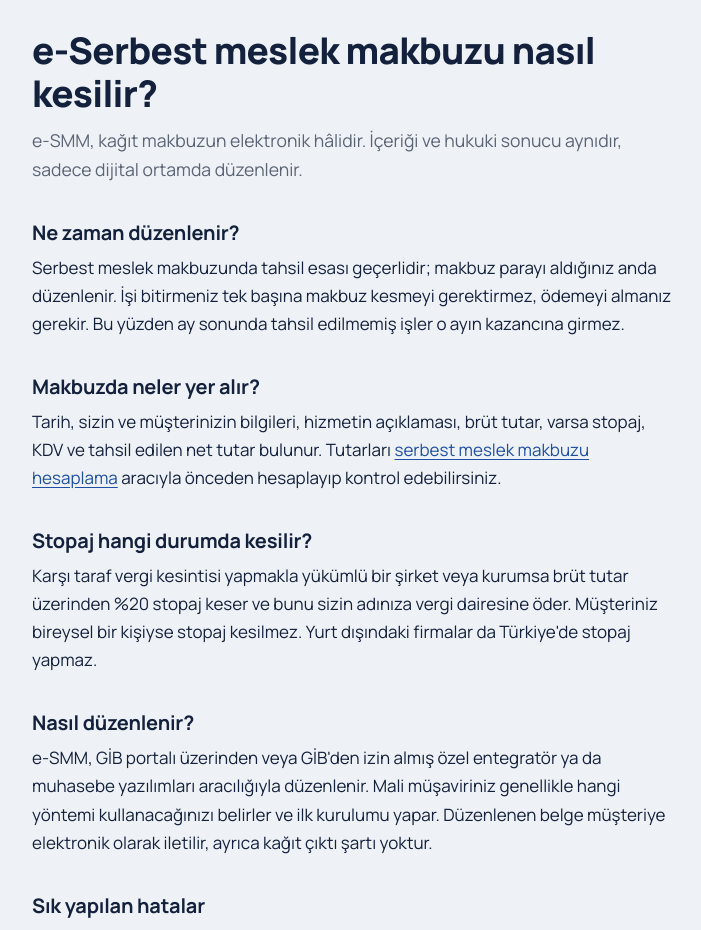
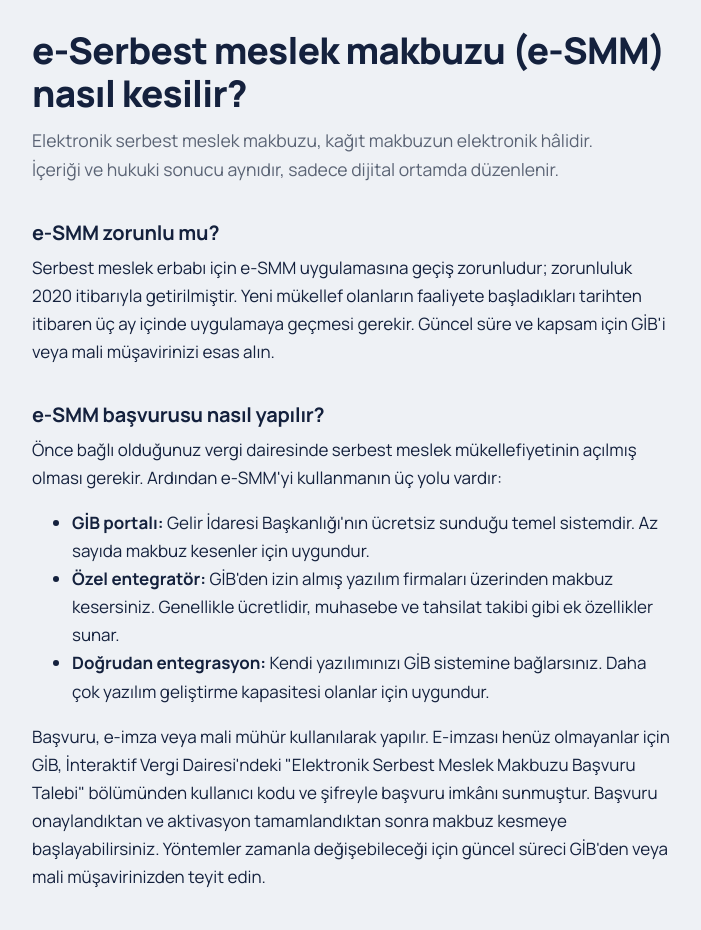
Before and after one commit to yavuzscvk-source/freelancer-vergi, a Next.js app: page /rehber/e-smm-nasil-kesilir in a window 1280 px wide. Shown: the part 100-1030 px from the top of the page, without its empty margins (288-989 px from the left). Built offline with nearby package versions, Linux system fonts and the light colour scheme.

Commit message:
Update page.js

```diff
--- a/app/rehber/e-smm-nasil-kesilir/page.js
+++ b/app/rehber/e-smm-nasil-kesilir/page.js
@@ -3,18 +3,30 @@ import Kaynaklar from "../../Kaynaklar";
 import { sayfa } from "../../../lib/seo";
 
 export const metadata = sayfa({
-  baslik: "E-Serbest Meslek Makbuzu (e-SMM) Nasıl Kesilir?",
-  aciklama: "e-SMM nedir, kimler kullanır, nasıl düzenlenir? Stopaj, KDV, tahsilat zamanı ve sık yapılan hatalar.",
+  baslik: "e-Serbest Meslek Makbuzu (e-SMM) Nasıl Kesilir, Başvuru Nasıl Yapılır?",
+  aciklama: "Elektronik serbest meslek makbuzu (e-SMM) nedir, başvurusu nasıl yapılır, nasıl kesilir? GİB portalı, özel entegratör, stopaj, KDV ve sık yapılan hatalar.",
   yol: "/rehber/e-smm-nasil-kesilir",
 });
 
 export default function Yazi() {
   return (
     <>
-      <h1>e-Serbest meslek makbuzu nasıl kesilir?</h1>
-      <p className="lead">e-SMM, kağıt makbuzun elektronik hâlidir. İçeriği ve hukuki sonucu aynıdır, sadece dijital ortamda düzenlenir.</p>
+      <h1>e-Serbest meslek makbuzu (e-SMM) nasıl kesilir?</h1>
+      <p className="lead">Elektronik serbest meslek makbuzu, kağıt makbuzun elektronik hâlidir. İçeriği ve hukuki sonucu aynıdır, sadece dijital ortamda düzenlenir.</p>
 
-      <h2>Ne zaman düzenlenir?</h2>
+      <h2>e-SMM zorunlu mu?</h2>
+      <p>Serbest meslek erbabı için e-SMM uygulamasına geçiş zorunludur; zorunluluk 2020 itibarıyla getirilmiştir. Yeni mükellef olanların faaliyete başladıkları tarihten itibaren üç ay içinde uygulamaya geçmesi gerekir. Güncel süre ve kapsam için GİB'i veya mali müşavirinizi esas alın.</p>
+
+      <h2>e-SMM başvurusu nasıl yapılır?</h2>
+      <p>Önce bağlı olduğunuz vergi dairesinde serbest meslek mükellefiyetinin açılmış olması gerekir. Ardından e-SMM'yi kullanmanın üç yolu vardır:</p>
+      <ul>
+        <li><strong>GİB portalı:</strong> Gelir İdaresi Başkanlığı'nın ücretsiz sunduğu temel sistemdir. Az sayıda makbuz kesenler için uygundur.</li>
+        <li><strong>Özel entegratör:</strong> GİB'den izin almış yazılım firmaları üzerinden makbuz kesersiniz. Genellikle ücretlidir, muhasebe ve tahsilat takibi gibi ek özellikler sunar.</li>
+        <li><strong>Doğrudan entegrasyon:</strong> Kendi yazılımınızı GİB sistemine bağlarsınız. Daha çok yazılım geliştirme kapasitesi olanlar için uygundur.</li>
+      </ul>
+      <p>Başvuru, e-imza veya mali mühür kullanılarak yapılır. E-imzası henüz olmayanlar için GİB, İnteraktif Vergi Dairesi'ndeki "Elektronik Serbest Meslek Makbuzu Başvuru Talebi" bölümünden kullanıcı kodu ve şifreyle başvuru imkânı sunmuştur. Başvuru onaylandıktan ve aktivasyon tamamlandıktan sonra makbuz kesmeye başlayabilirsiniz. Yöntemler zamanla değişebileceği için güncel süreci GİB'den veya mali müşavirinizden teyit edin.</p>
+
+      <h2>e-SMM ne zaman düzenlenir?</h2>
       <p>Serbest meslek makbuzunda tahsil esası geçerlidir; makbuz parayı aldığınız anda düzenlenir. İşi bitirmeniz tek başına makbuz kesmeyi gerektirmez, ödemeyi almanız gerekir. Bu yüzden ay sonunda tahsil edilmemiş işler o ayın kazancına girmez.</p>
 
       <h2>Makbuzda neler yer alır?</h2>
@@ -23,8 +35,8 @@ export default function Yazi() {
       <h2>Stopaj hangi durumda kesilir?</h2>
       <p>Karşı taraf vergi kesintisi yapmakla yükümlü bir şirket veya kurumsa brüt tutar üzerinden %20 stopaj keser ve bunu sizin adınıza vergi dairesine öder. Müşteriniz bireysel bir kişiyse stopaj kesilmez. Yurt dışındaki firmalar da Türkiye'de stopaj yapmaz.</p>
 
-      <h2>Nasıl düzenlenir?</h2>
-      <p>e-SMM, GİB portalı üzerinden veya GİB'den izin almış özel entegratör ya da muhasebe yazılımları aracılığıyla düzenlenir. Mali müşaviriniz genellikle hangi yöntemi kullanacağınızı belirler ve ilk kurulumu yapar. Düzenlenen belge müşteriye elektronik olarak iletilir, ayrıca kağıt çıktı şartı yoktur.</p>
+      <h2>e-SMM nasıl kesilir, adım adım</h2>
+      <p>Seçtiğiniz sisteme (GİB portalı veya entegratör) giriş yapıp yeni makbuz oluşturma bölümüne geçersiniz. Müşterinin kimlik veya vergi bilgilerini, hizmet açıklamasını ve brüt tutarı girersiniz. Stopaj ve KDV seçeneklerini müşterinizin durumuna göre işaretlersiniz, sistem tutarları hesaplar. Bilgileri kontrol edip makbuzu onaylarsınız ve müşteriye elektronik olarak iletirsiniz. Ekran adları zamanla değişebilir, sıra ise aynıdır.</p>
 
       <h2>Sık yapılan hatalar</h2>
       <p>En yaygın hata, net ve brüt tutarın karıştırılmasıdır. Müşteriyle "10.000 TL" diye anlaşıp bunun brüt mü net mi olduğunu konuşmamak, elinize geçen parayı ciddi şekilde değiştirir. İkinci sık hata, tahsilat gerçekleşmeden makbuz düzenlemek; bu, kazancı olduğundan erken beyan etmenize yol açar. Üçüncüsü, KDV'yi kendi geliriniz sanmaktır; o tutarı devlete beyan edersiniz. Ayrıntı için <Link href="/kdv-hesaplama">KDV hesaplama</Link> sayfasına bakın.</p>
@@ -32,7 +44,7 @@ export default function Yazi() {
       <h2>Fatura mı makbuz mu?</h2>
       <p>Faaliyetiniz ticari kazanç kapsamındaysa makbuz değil fatura düzenlersiniz. Ayrımı <Link href="/rehber/fatura-mi-makbuz-mu">fatura mı makbuz mu</Link> yazısında anlattık.</p>
 
-      <Kaynaklar sayfa="rehberBelge" />
+      <Kaynaklar sayfa="rehberEsmm" />
     </>
   );
 }
```
